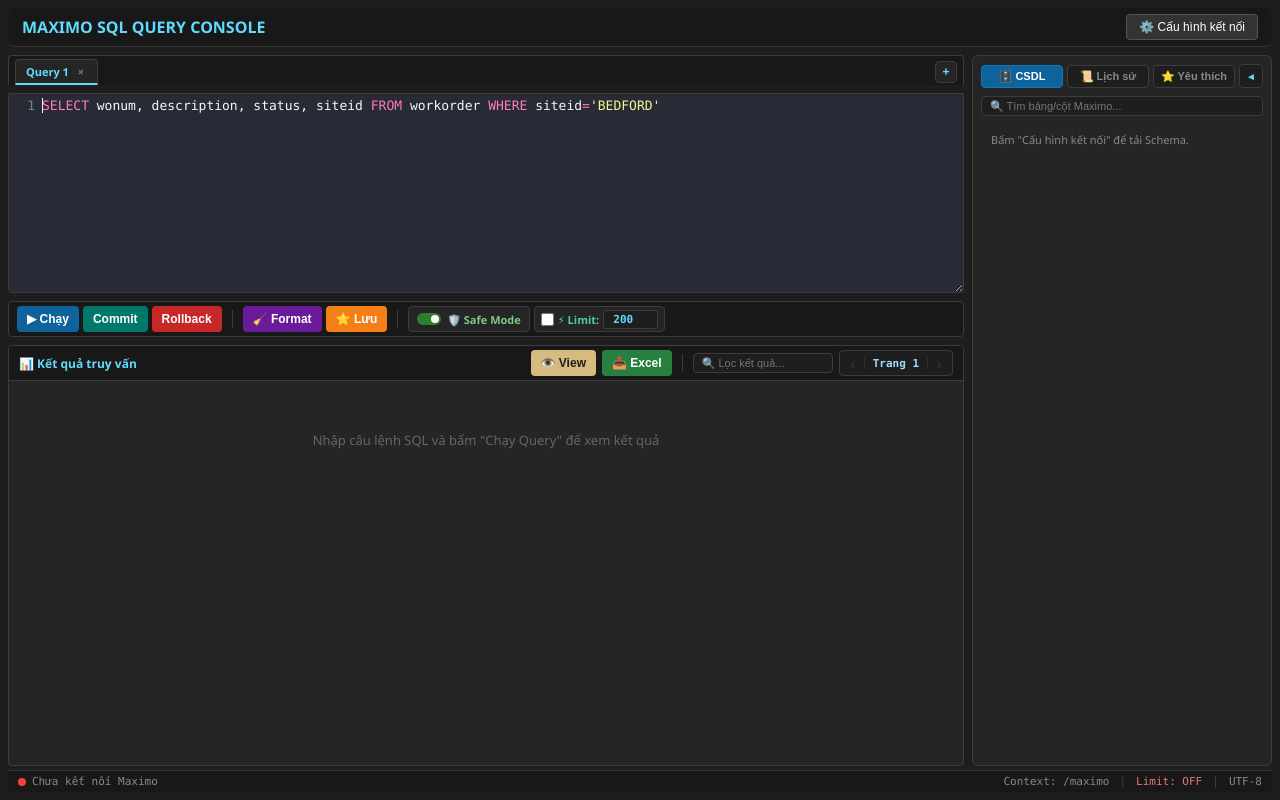
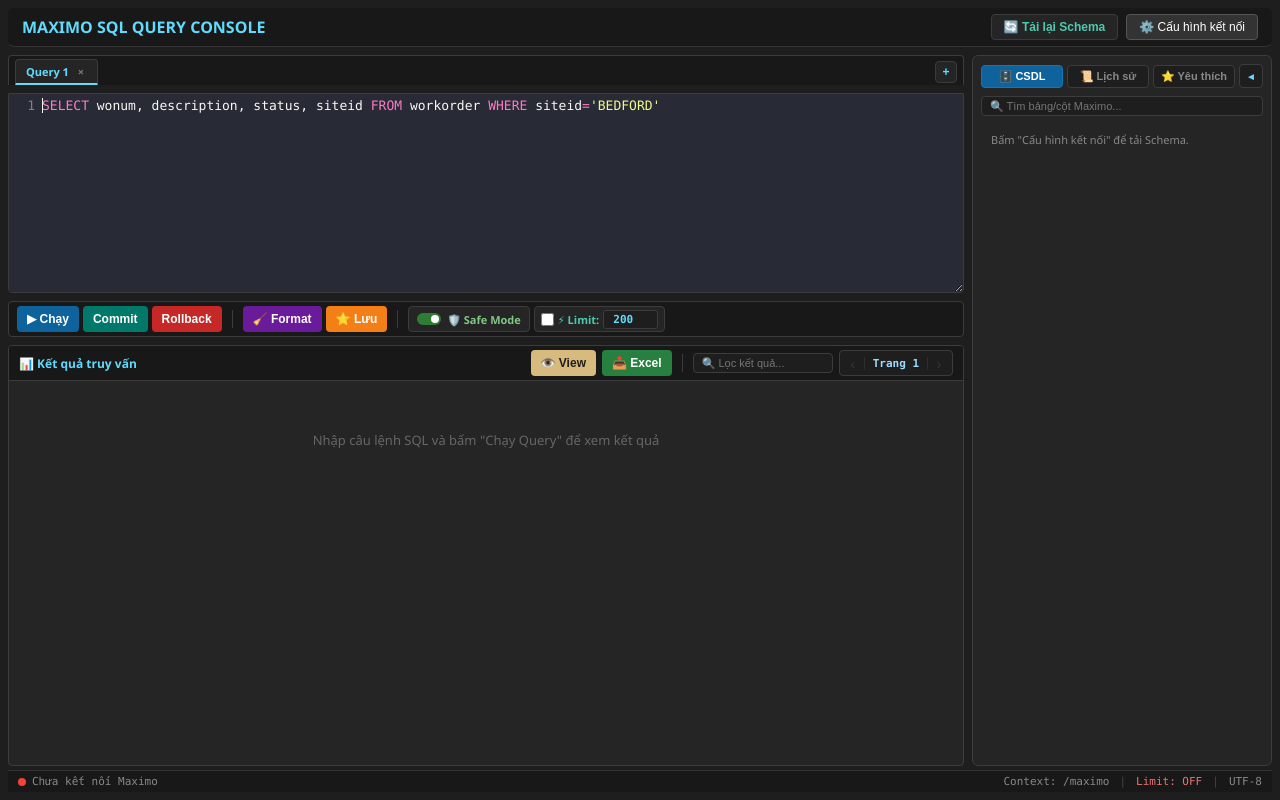
Before and after one commit to vovietha/maximo_query, a website: page public/index.html in a window 1280 px wide. Drawn offline with nearby package versions, Linux system fonts and the light colour scheme.

Commit message:
add button tải lại schema

```diff
--- a/public/index.html
+++ b/public/index.html
@@ -27,7 +27,16 @@
         <div class="nav-brand">
             <h1>MAXIMO SQL QUERY CONSOLE</h1>
         </div>
-        <button class="btn-config" id="btn-config" onclick="openConfigModal()">⚙️ Cấu hình kết nối</button>
+
+        <!-- Gom 2 nút vào thẻ nav-actions để đẩy sang góc phải -->
+        <div class="nav-actions">
+            <button class="btn-reload-schema" onclick="loadDynamicSchema(true)" title="Tải lại Schema từ CSDL">
+                🔄 Tải lại Schema
+            </button>
+            <button class="btn-config" id="btn-config" onclick="openConfigModal()">
+                ⚙️ Cấu hình kết nối
+            </button>
+        </div>
     </div>
 
     <!-- Main Console Layout -->
--- a/public/style.css
+++ b/public/style.css
@@ -348,3 +348,72 @@
     border-left: 1px solid #2d2d2d;
     border-right: 1px solid #2d2d2d;
 }
+
+/* Nút Tải lại Schema chuẩn IDE Dark Theme */
+.btn-reload-schema {
+    background-color: #252526;
+    color: #4ec9b0;
+    border: 1px solid #3c3c3c;
+    padding: 5px 12px;
+    border-radius: 4px;
+    cursor: pointer;
+    font-size: 12px;
+    font-weight: 600;
+    display: inline-flex;
+    align-items: center;
+    gap: 6px;
+    transition: all 0.2s ease-in-out;
+}
+
+.btn-reload-schema .icon {
+    font-size: 11px;
+    transition: transform 0.3s ease;
+}
+
+.btn-reload-schema:hover {
+    background-color: #333333;
+    border-color: #4ec9b0;
+    color: #73e6ce;
+    box-shadow: 0 2px 8px rgba(78, 201, 176, 0.15);
+}
+
+.btn-reload-schema:hover .icon {
+    transform: rotate(180deg);
+}
+
+.btn-reload-schema:active {
+    transform: scale(0.96);
+}
+
+/* Container gom nhóm các nút ở góc phải Navbar */
+.nav-actions {
+    display: flex;
+    align-items: center;
+    gap: 8px;
+}
+
+/* Kiểu dáng nút Tải lại Schema hài hòa với nút Cấu hình */
+.btn-reload-schema {
+    background-color: #252526;
+    color: #4ec9b0;
+    border: 1px solid #3c3c3c;
+    padding: 5px 12px;
+    border-radius: 4px;
+    cursor: pointer;
+    font-size: 12px;
+    font-weight: 600;
+    display: inline-flex;
+    align-items: center;
+    gap: 6px;
+    transition: all 0.2s ease-in-out;
+}
+
+.btn-reload-schema:hover {
+    background-color: #333333;
+    border-color: #4ec9b0;
+    color: #73e6ce;
+}
+
+.btn-reload-schema:active {
+    transform: scale(0.96);
+}
```
